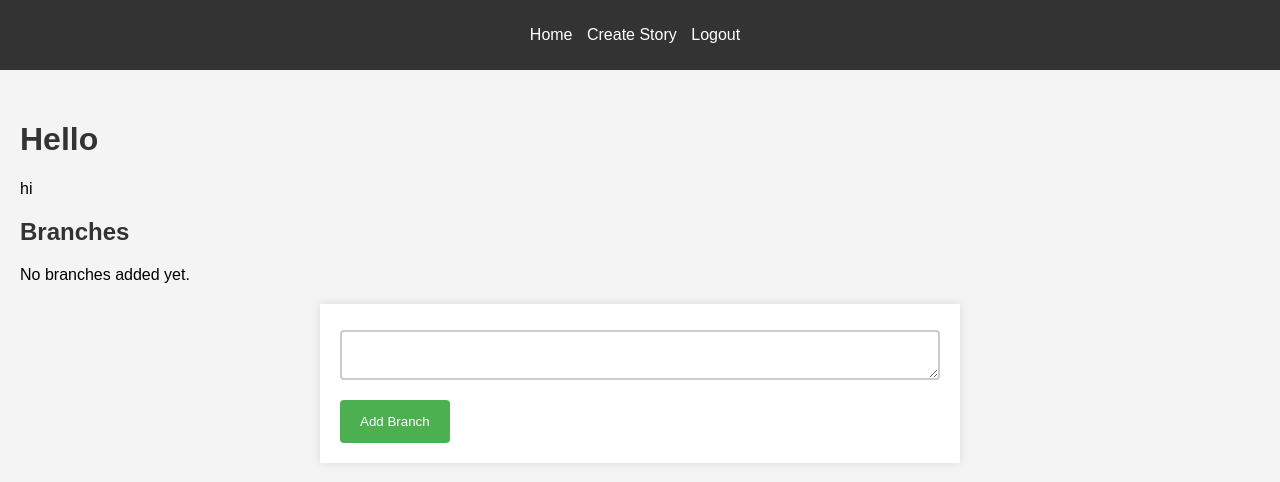
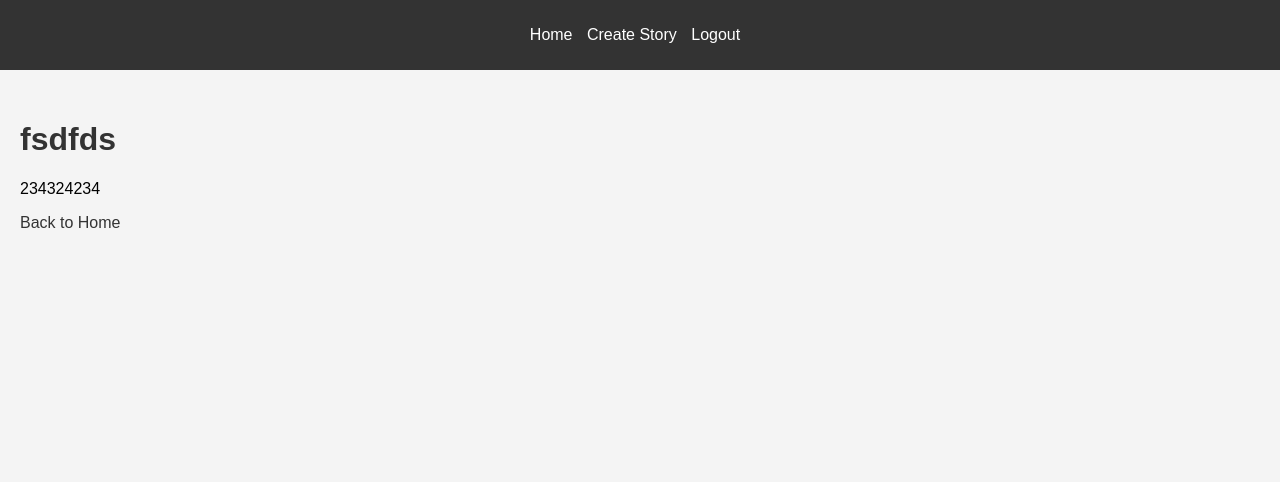
Before and after one commit to Kalind4456/210finalapp, a Flask app: page /story/1 in a window 1280 px wide. Shown: the top 482 px of the page. Run offline with Flask 3, Linux system fonts and the light colour scheme; a user stored in the database is signed in.

Commit message:
finished?

```diff
--- a/app/database.py
+++ /dev/null
@@ -1,3 +0,0 @@
-from flask_sqlalchemy import SQLAlchemy
-
-db = SQLAlchemy()
--- a/app/templates/delete_story.html
+++ b/app/templates/delete_story.html
@@ -1,9 +1,8 @@
-<!-- templates/delete_story.html -->
 {% extends 'layout.html' %}
 
 {% block content %}
 <h1>Are you sure you want to delete "{{ story.title }}"?</h1>
-<form method="POST">
+<form method="POST" action="{{ url_for('main.delete_story', story_id=story.id) }}">
     <button type="submit">Delete Story</button>
     <a href="{{ url_for('main.index') }}">Cancel</a>
 </form>
--- a/app/templates/story.html
+++ b/app/templates/story.html
@@ -1,22 +1,8 @@
-<!-- templates/story.html -->
 {% extends 'layout.html' %}
 
 {% block content %}
 <h1>{{ story.title }}</h1>
 <p>{{ story.content }}</p>
-<h2>Branches</h2>
-{% if story.branches %}
-<ul>
-    {% for branch in story.branches %}
-    <li>{{ branch.content }} <a href="{{ url_for('main.delete_branch', branch_id=branch.id) }}">(Remove)</a></li>
-    {% endfor %}
-</ul>
-{% else %}
-<p>No branches added yet.</p>
-{% endif %}
-<form action="{{ url_for('main.add_branch') }}" method="post">
-    <input type="hidden" name="story_id" value="{{ story.id }}">
-    <textarea name="content" required></textarea>
-    <button type="submit">Add Branch</button>
-</form>
+
+<a href="{{ url_for('main.index') }}" class="btn btn-primary">Back to Home</a>
 {% endblock %}
--- a/app/views.py
+++ b/app/views.py
@@ -1,6 +1,6 @@
 from flask import Blueprint, render_template, request, redirect, url_for, flash
 from flask_login import login_required, current_user
-from .models import User, Story, Branch
+from .models import Story
 from . import db
 
 main = Blueprint('main', __name__)
@@ -33,44 +33,19 @@ def create_story():
             flash('Title and content cannot be empty.', 'error')
     return render_template('create_story.html')
 
-@main.route('/delete_story/<int:story_id>', methods=['POST'])
+@main.route('/delete_story/<int:story_id>', methods=['GET', 'POST'])
 @login_required
 def delete_story(story_id):
     story = Story.query.get_or_404(story_id)
     if story.author != current_user:
         flash('You are not authorized to delete this story.', 'error')
         return redirect(url_for('main.index'))
-    db.session.delete(story)
-    db.session.commit()
-    flash('Story deleted successfully', 'success')
-    return redirect(url_for('main.index'))
 
-@main.route('/story/<int:story_id>/branches', methods=['GET'])
-@login_required
-def view_branches(story_id):
-    story = Story.query.get_or_404(story_id)
-    branches = story.branches
-    return render_template('branches.html', story=story, branches=branches)
+    if request.method == 'POST':
+        db.session.delete(story)
+        db.session.commit()
+        flash('Story deleted successfully', 'success')
+        return redirect(url_for('main.index'))
 
-@main.route('/add_branch', methods=['POST'])
-@login_required
-def add_branch():
-    content = request.form.get('content')
-    story_id = request.form.get('story_id')
-    if content.strip():
-        new_branch = Branch(content=content, story_id=story_id)
-        db.session.add(new_branch)
-        db.session.commit()
-        flash('Branch added successfully!', 'success')
-    else:
-        flash('Branch content cannot be empty.', 'error')
-    return redirect(url_for('main.view_story', story_id=story_id))
-
-@main.route('/delete_branch/<int:branch_id>', methods=['POST'])
-@login_required
-def delete_branch(branch_id):
-    branch = Branch.query.get_or_404(branch_id)
-    db.session.delete(branch)
-    db.session.commit()
-    flash('Branch deleted successfully', 'success')
-    return redirect(url_for('main.view_branches', story_id=branch.story_id))
+    # If the request method is GET, render the delete story confirmation page
+    return render_template('delete_story.html', story=story)
--- a/run.py
+++ b/run.py
@@ -1,9 +1,8 @@
-from app import create_app
-from app.database import db
+from app import create_app, db  # Import db from your application package
 
 app = create_app()
 
 if __name__ == '__main__':
     with app.app_context():
-        db.create_all()
+        db.create_all()  # Ensure that db is imported
     app.run(debug=True)
```
Also changed, not shown: app/__init__.py (+20 -14 lines), app/models.py (+7 -7 lines), app/templates/branches.html (deleted, +0 -11 lines), app/static/tictactoe.js (added), app/templates/tictactoe.html (added), app/tictactoe.py (added), instance/your_database.db (added).
